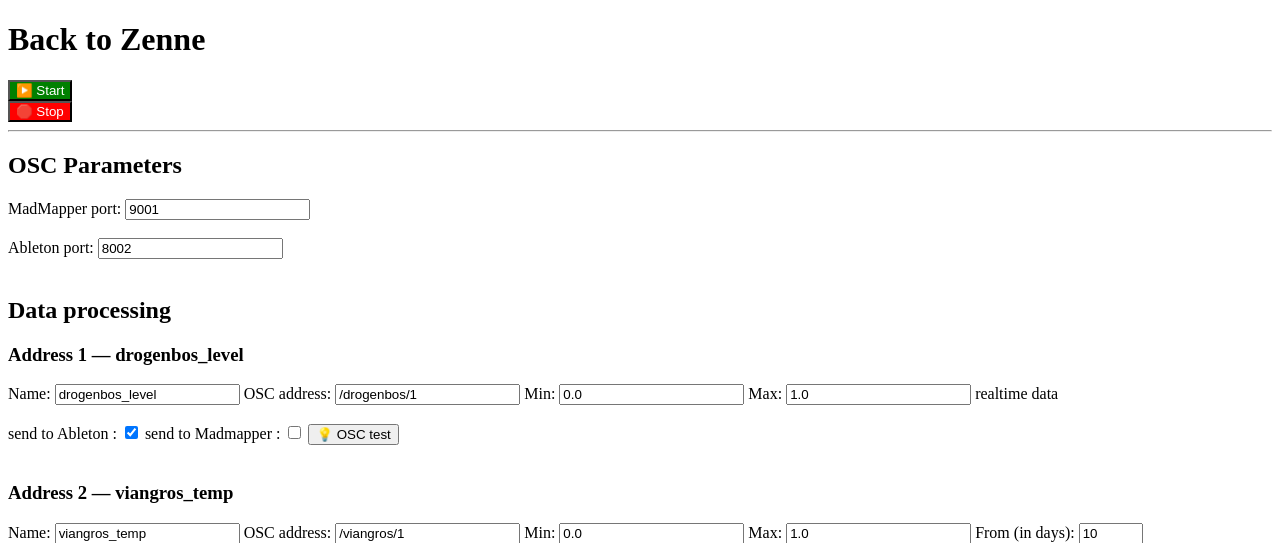
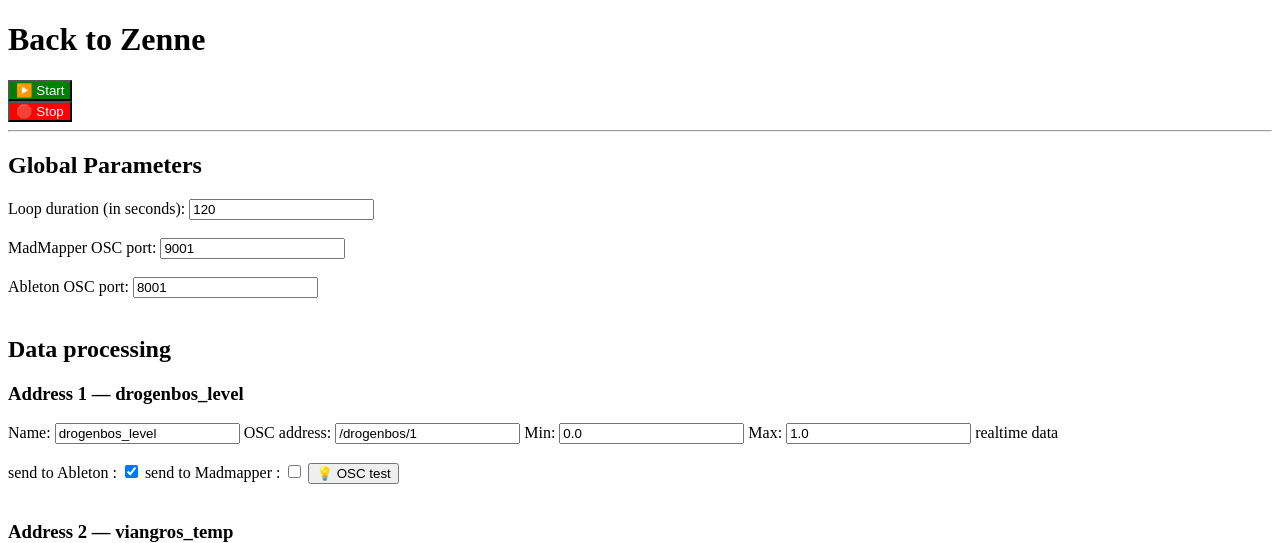
Before and after one commit to leohuet/back_to_zenne, a Flask app: page / in a window 1280 px wide. Shown: the top 543 px of the page. Run offline with Flask 3, Linux system fonts and the light colour scheme.

Commit message:
[ADD] Duration in web/json and error raising if bad data from web page. [REFACTOR] Comments. [ADD] OSC monitor plugin

```diff
--- a/app.py
+++ b/app.py
@@ -18,6 +18,7 @@ load_dotenv(dotenv_path)
 app = Flask(__name__)
 CONFIG_FILE = "config.json"
 base_config = {
+    "install_duration": 120,
     "ip_address": "127.0.0.1",
     "ableton_port": 8001,
     "madmapper_port": 9001,
@@ -124,14 +125,13 @@ base_config = {
     ]
 }
 local_config = {}
+# only get new json data when the modification time changed
 old_getmtime = 1000
 
 # OSC parameters
 abletonOSC_port = 11000
 osc_thread = None
 osc_running = False
-
-install_duration = 2
 
 # --- Authentification ---
 user = os.getenv("FLOWBRU_USER")
@@ -157,24 +157,25 @@ for i in range(size_mean):
 
 def get_relative_dates():
     # retrieve all dates for API calls
-    global install_duration
     date_config = load_config()
     fmt = "%Y%m%d%H%M"
     fmt_day = "%Y%m%d0000"
-    fmt2 = "%Y%m%d"
     now = datetime.now(timezone.utc) - timedelta(minutes=30)
     times = []
 
+    # retrieve time duration for each call from the config file
     for index, address in enumerate(date_config['addresses']):
         if address['from'] == "none" or address['from'] == "realtime":
             continue
         times.append((now - timedelta(days=address['from'])).strftime(fmt_day))
         print(times)
 
+    install_min_dur = math.ceil(date_config["install_duration"] / 60)
+
     # relative to now dates
-    minutes_date = (now - timedelta(minutes=install_duration+1)).strftime(fmt)
-    hours_date = (now - timedelta(hours=install_duration)).strftime(fmt)
-    days_date = (now - timedelta(days=install_duration)).strftime(fmt_day)
+    minutes_date = (now - timedelta(minutes=install_min_dur+1)).strftime(fmt)
+    hours_date = (now - timedelta(hours=install_min_dur)).strftime(fmt)
+    days_date = (now - timedelta(days=install_min_dur)).strftime(fmt_day)
     weeks_date = (now - timedelta(weeks=1)).strftime(fmt_day)
     months_date = (now - timedelta(days=30)).strftime(fmt_day)
 
@@ -197,7 +198,7 @@ def get_relative_dates():
     }
 
 
-def moyenne_glissante(data_array, new_value):
+def rolling_average(data_array, new_value):
     global size_mean
     data_array.append(new_value)
     if len(data_array) > size_mean:
@@ -205,14 +206,13 @@ def moyenne_glissante(data_array, new_value):
     return sum(data_array) / len(data_array)
 
 
-def corriger_date_brute(date_str):
-    # Fonction pour corriger les dates
+def correct_raw_date(date_str):
     date_str = str(date_str).strip()
     date_str = ''.join(filter(str.isdigit, date_str))
-    # Tronquer si trop long
+    # cut if too long
     if len(date_str) > 12:
         date_str = date_str[:12]
-    # Compléter avec des zéros à droite si trop court
+    # complete with zeros if too short
     while len(date_str) < 12:
         date_str += '0'
     return date_str
@@ -220,9 +220,11 @@ def corriger_date_brute(date_str):
 
 def process_request(site, response, local=False):
     try:
+        # if call was successful
         if not local and response.status_code == 200:
             data = response.json()
             df = pd.DataFrame(data)
+            # if df is not empty
             if len(df) > 0:
                 print("saving to JSON")
                 with open(f"{site['name']}.json", "w") as f:
@@ -241,6 +243,7 @@ def process_request(site, response, local=False):
             df = df.drop(columns=['t'])
 
         df.rename(columns={0: "date"}, inplace=True)
+        # for each data column, process and normalize
         for j in range(1, len(df.columns)):
             df[j] = pd.to_numeric(df[j], errors='coerce')
             if len(df[j]) > 0:
@@ -254,10 +257,11 @@ def process_request(site, response, local=False):
 
         df['site'] = site['name']
 
-        # data correction
-        df['date'] = df['date'].apply(corriger_date_brute)
+        # date correction
+        df['date'] = df['date'].apply(correct_raw_date)
         df = df[df['date'].notna()]
         df['date'] = pd.to_datetime(df['date'], format='%Y%m%d%H%M', errors='coerce')
+
         dataframes[site["name"]] = df
         print(f"{site['name'].capitalize()} - {len(df)} lignes")
         print(df.head(), '\n')
@@ -336,16 +340,25 @@ def osc_sender():
     restart = False
     frequency = 10
 
+    # if config file changed, get the new config
+    if os.path.getmtime(CONFIG_FILE) != old_getmtime:
+        old_getmtime = os.path.getmtime(CONFIG_FILE)
+        cfg = load_config()
+        local_config = cfg
+
+    # for each site, compute the interpolation
+    # if interpol > 1, it means there is less data than the duration of the loop
+    # if interpol < 1, it means there is too much data and some will be skipped
     for site in sites:
         site["df"] = dataframes.get(site["name"])
         if site["name"] == "quaidaa":
-            site["interpol"] = math.floor((60 * install_duration) / (len(site["df"])-1))
-        elif len(site["df"]) < (60 * install_duration):
-            site["interpol"] = math.floor((60 * install_duration) / len(site["df"]))
-        elif len(site["df"]) < (60 * frequency * install_duration):
-            site["interpol"] = 1 / math.floor(len(site["df"]) / (60 * install_duration))
+            site["interpol"] = math.floor(local_config["install_duration"] / (len(site["df"])-1))
+        elif len(site["df"]) < local_config["install_duration"]:
+            site["interpol"] = math.floor(local_config["install_duration"] / len(site["df"]))
+        elif len(site["df"]) < (frequency * local_config["install_duration"]):
+            site["interpol"] = 1 / math.floor(len(site["df"]) / local_config["install_duration"])
         else:
-            site["interpol"] = 1 / math.floor(len(site["df"]) / (60 * frequency * install_duration))
+            site["interpol"] = 1 / math.floor(len(site["df"]) / local_config["install_duration"])
         print(f'{site["name"]}, {site["interpol"]}')
 
     ableton_control.send_message('/live/song/start_playing', None)
@@ -358,6 +371,7 @@ def osc_sender():
             cfg = load_config()
             local_config = cfg
 
+        # restart at the end of the loop
         if restart:
             print("restart")
             restart = False
@@ -373,6 +387,7 @@ def osc_sender():
             addr_index = 0
             new_ableton_bundle = osc_bundle_builder.OscBundleBuilder(osc_bundle_builder.IMMEDIATELY)
             new_mad_bundle = osc_bundle_builder.OscBundleBuilder(osc_bundle_builder.IMMEDIATELY)
+            # reset OSC sends by sending first data of the next loop
             for site in sites:
                 for data in data_names1[site["name"]]:
                     addr = local_config["addresses"][addr_index]
@@ -388,7 +403,6 @@ def osc_sender():
                         new_mad_bundle.add_content(msg.build())
                     # print(f"[THREAD] Envoi {osc_addr} = {new_val}")
                     addr_index += 1
-
             new_ableton_bundle = new_ableton_bundle.build()
             if new_ableton_bundle.size > 16:
                 ableton_client.send(new_ableton_bundle)
@@ -399,27 +413,28 @@ def osc_sender():
             for site in sites:
                 site["df"] = dataframes.get(site["name"])
                 if site["name"] == "quaidaa":
-                    site["interpol"] = math.floor((60 * install_duration) / (len(site["df"]) - 1))
-                elif len(site["df"]) < (60 * install_duration):
-                    site["interpol"] = math.floor((60 * install_duration) / len(site["df"]))
-                elif len(site["df"]) < (60 * frequency * install_duration):
-                    site["interpol"] = 1 / math.floor(len(site["df"]) / (60 * install_duration))
+                    site["interpol"] = math.floor(local_config["install_duration"] / (len(site["df"]) - 1))
+                elif len(site["df"]) < local_config["install_duration"]:
+                    site["interpol"] = math.floor(local_config["install_duration"] / len(site["df"]))
+                elif len(site["df"]) < (frequency * local_config["install_duration"]):
+                    site["interpol"] = 1 / math.floor(len(site["df"]) / local_config["install_duration"])
                 else:
-                    site["interpol"] = 1 / math.floor(len(site["df"]) / (60 * frequency * install_duration))
+                    site["interpol"] = 1 / math.floor(len(site["df"]) / (frequency * local_config["install_duration"]))
                 print(f'{site["name"]}, {site["interpol"]}')
 
             time.sleep(2)
             ableton_control.send_message('/live/song/start_playing', None)
             start_time = int(time.strftime('%H')) * 3600 + int(time.strftime('%M')) * 60 + int(time.strftime('%S'))
 
+        # compute index for each dataframe based on the interpol value
         for site in sites:
             if site["name"] == "quaidaa":
                 site["index"] = min(min_time_index + 1, (len(site["df"]) - 1))
             elif site["interpol"] < 1:
                 site["index"] = min(sec_time_index*math.pow(site["interpol"], -1) + int((d_sec_time_index / (frequency / math.pow(site["interpol"], -1)))) % math.pow(site["interpol"], -1), (len(site["df"]) - 1))
-            elif site["interpol"] == 1 and len(site["df"]) > (60*install_duration):
+            elif site["interpol"] == 1 and len(site["df"]) > local_config["install_duration"]:
                 site["index"] = d_sec_time_index
-            elif site["interpol"] == 1 and len(site["df"]) <= (60*install_duration):
+            elif site["interpol"] == 1 and len(site["df"]) <= local_config["install_duration"]:
                 site["index"] = sec_time_index + 1
             elif site["interpol"] > 1:
                 site["index"] = min(math.floor(sec_time_index / site["interpol"]) + 1, len(site["df"]) - 1)
@@ -427,6 +442,8 @@ def osc_sender():
         addr_index = 0
         ableton_bundle = osc_bundle_builder.OscBundleBuilder(osc_bundle_builder.IMMEDIATELY)
         mad_bundle = osc_bundle_builder.OscBundleBuilder(osc_bundle_builder.IMMEDIATELY)
+        # send each data
+        # if interpol > 1, compute linear interpolation
         for site in sites:
             for data in data_names1[site["name"]]:
                 addr = local_config["addresses"][addr_index]
@@ -434,7 +451,7 @@ def osc_sender():
                 osc_addr = addr["osc_address"]
                 if site["interpol"] < 1:
                     val = site["df"][data][site["index"]]
-                elif site["interpol"] == 1 and len(site["df"]) > (60*install_duration):
+                elif site["interpol"] == 1 and len(site["df"]) > local_config["install_duration"]:
                     val = site["df"][data][site["index"]]
                 elif site["interpol"] >= 1:
                     val = site["df"][data][site["index"]-1] * (((site["interpol"]*frequency-1) - (d_sec_time_index % (site["interpol"]*frequency))) /
@@ -450,7 +467,6 @@ def osc_sender():
                     mad_bundle.add_content(msg.build())
                 # print(f"[THREAD] Envoi {osc_addr} = {new_val}")
                 addr_index += 1
-
         ableton_bundle = ableton_bundle.build()
         if ableton_bundle.size > 16:
             ableton_client.send(ableton_bundle)
@@ -459,10 +475,12 @@ def osc_sender():
             mad_client.send(mad_bundle)
 
         time.sleep(1 / frequency)
-        if current_time >= (start_time + (60 * install_duration) - 1):
+        # if end of loop, restart
+        # else, compute index for 1/frequency seconds, 1 second, 1 minute
+        if current_time >= (start_time + local_config["install_duration"] - 1):
             restart = True
         else:
-            d_sec_time_index = (d_sec_time_index + 1) % (60 * install_duration * frequency)
+            d_sec_time_index = (d_sec_time_index + 1) % (local_config["install_duration"] * frequency)
             sec_time_index = math.floor(d_sec_time_index / frequency)
             min_time_index = math.floor(sec_time_index / 60)
 
@@ -471,12 +489,32 @@ def osc_sender():
 @app.route("/", methods=["GET", "POST"])
 def index():
     conf = load_config()
+    # if POST, retrieve all data and change the config json
+    # raise error if issues with data
     if request.method == "POST":
+        error = False
+        response = {}
+        conf["install_duration"] = int(request.form["install_duration"])
         conf["ableton_port"] = int(request.form["ableton_port"])
         conf["madmapper_port"] = int(request.form["madmapper_port"])
+        if conf["ableton_port"] == conf["madmapper_port"]:
+            error = True
+            response = {
+                "error": "Bad request",
+                "message": "OSC port already in use.",
+                "status": 400
+            }
         new_addresses = []
         n = int(request.form["count"])
+        # rebuild array with all addresses and parameters
         for k in range(n):
+            if float(request.form[f"min_value_{k}"]) >= float(request.form[f"max_value_{k}"]):
+                error = True
+                response = {
+                    "error": "Bad request",
+                    "message": f'{request.form[f"name_{k}"]} min value is superior to max value.',
+                    "status": 400
+                }
             new_addresses.append({
                 "name": request.form[f"name_{k}"],
                 "osc_address": request.form[f"osc_address_{k}"],
@@ -491,8 +529,11 @@ def index():
             elif new_addresses[k]["from"] == -2:
                 new_addresses[k]["from"] = "none"
         conf["addresses"] = new_addresses
-        save_config(conf)
-        return redirect(url_for("index"))
+        if not error:
+            save_config(conf)
+            return redirect(url_for("index"))
+        else:
+            return jsonify(response, 400)
     return render_template("index.html", config=conf)
 
 
@@ -555,7 +596,7 @@ if __name__ == "__main__":
     # Dates et formats de base
     dates_dict = get_relative_dates()
 
-    # --- Sites & canaux ---
+    # --- Sites & channels ---
     sites = [
         {
             "name": "drogenbos",
@@ -671,21 +712,21 @@ if __name__ == "__main__":
 
     }
 
-    # --- Stockage des DataFrames ---
+    # --- DataFrames init ---
     dataframes = {}
 
     retrieve_data()
 
     config = load_config()
+
+    # OSC clients
     ip = config["ip_address"]
     mad_port = int(config["madmapper_port"])
     ableton_port = int(config["ableton_port"])
-
-    # Clients OSC
     mad_client = udp_client.SimpleUDPClient(ip, mad_port)
     ableton_client = udp_client.SimpleUDPClient(ip, ableton_port)
     ableton_control = udp_client.SimpleUDPClient(ip, abletonOSC_port)
     ableton_control.send_message('/live/song/stop_playing', None)
 
-    # Lance Flask
+    # run Flask
     app.run(host="0.0.0.0", port=8000, debug=False)
--- a/config.json
+++ b/config.json
@@ -1,6 +1,7 @@
 {
+    "install_duration": 120,
     "ip_address": "127.0.0.1",
-    "ableton_port": 8002,
+    "ableton_port": 8001,
     "madmapper_port": 9001,
     "addresses": [
         {
--- a/templates/index.html
+++ b/templates/index.html
@@ -7,7 +7,7 @@
 <body>
     <h1>Back to Zenne</h1>
 
-    <!-- Boutons de contrôle -->
+    <!-- Control buttons -->
     <form action="{{ url_for('start_osc') }}" method="post">
         <button id="startbutton" type="submit" style="background-color: green; color: white;">▶️ Start</button>
     </form>
@@ -16,14 +16,17 @@
     </form>
     <hr>
 
-    <h2>OSC Parameters</h2>
+    <h2>Global Parameters</h2>
     <form method="post">
-        <label>MadMapper port: </label>
+        <label>Loop duration (in seconds): </label>
+        <input type="number" step="1" min="60" name="install_duration" value="{{ config.install_duration }}"><br><br>
+        <label>MadMapper OSC port: </label>
         <input type="number" name="madmapper_port" value="{{ config.madmapper_port }}"><br><br>
-        <label>Ableton port: </label>
+        <label>Ableton OSC port: </label>
         <input type="number" name="ableton_port" value="{{ config.ableton_port }}"><br><br>
 
         <h2>Data processing</h2>
+        <!-- Data parameters (for each data = OSC, min, max, duration for API call) -->
         <input type="hidden" name="count" value="{{ config.addresses|length }}">
         {% for addr in config.addresses %}
             {% set i = loop.index0 %}
@@ -62,14 +65,13 @@
     </form>
 
     <script>
-
         async function testOSC(index) {
             const res = await fetch(`/test_osc/${index}`, { method: "POST" });
             const data = await res.json();
             if (data.sent) {
                 document.getElementById("testResult").innerText = `✅ ${data.address} → ${data.value}`;
             } else {
-                document.getElementById("testResult").innerText = `❌ Erreur : ${data.error}`;
+                document.getElementById("testResult").innerText = `❌ Error : ${data.error}`;
             }
             setTimeout(() => document.getElementById("testResult").innerText = "", 3000);
         }
@@ -81,7 +83,7 @@
                     alert("✅ Configuration réinitialisée !");
                     location.reload();
                 } else {
-                    alert("❌ Erreur lors du reset (fichier base_config.json manquant ?)");
+                    alert("❌ Erreur lors du reset");
                 }
             }
         }
```
Also changed, not shown: 2 other files.
